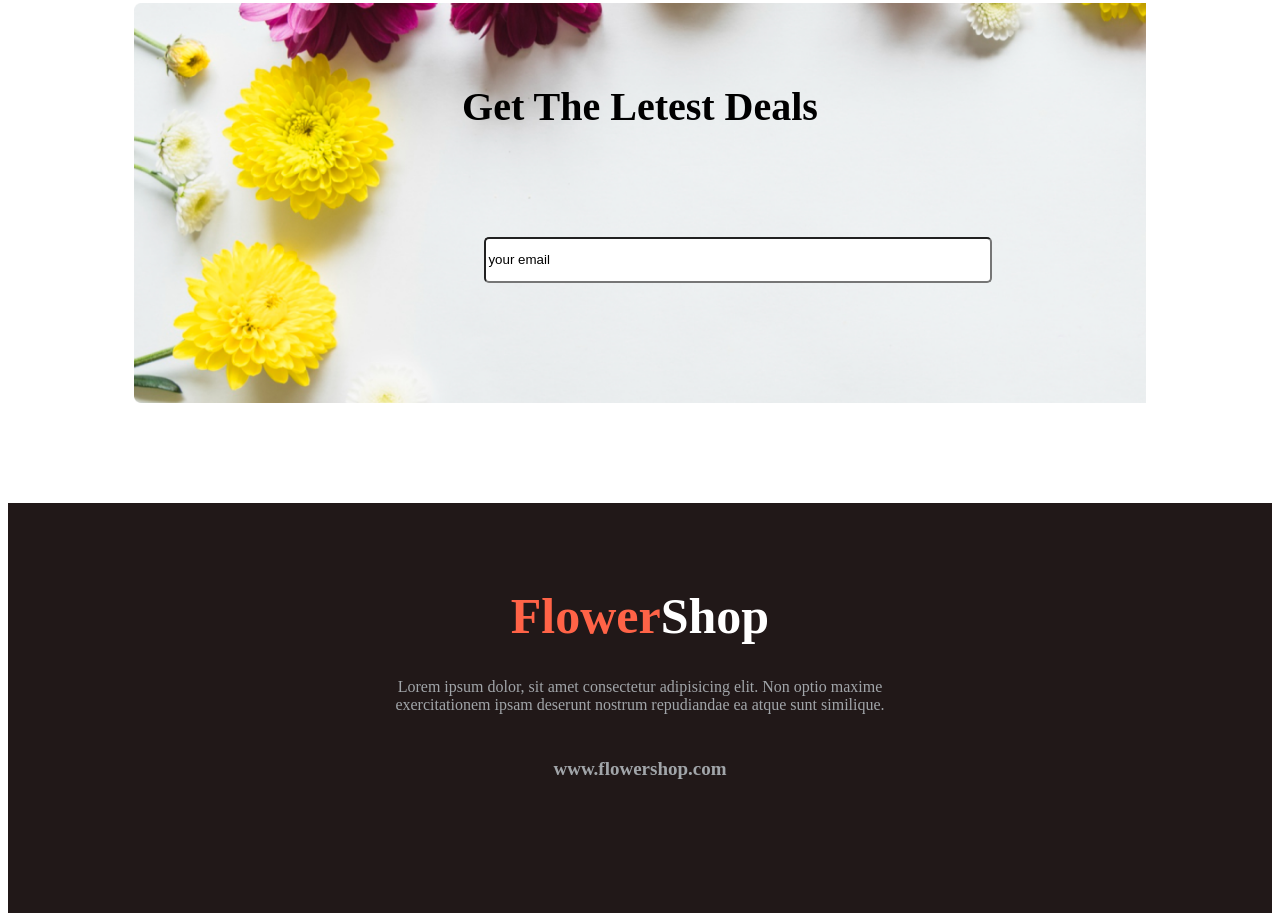
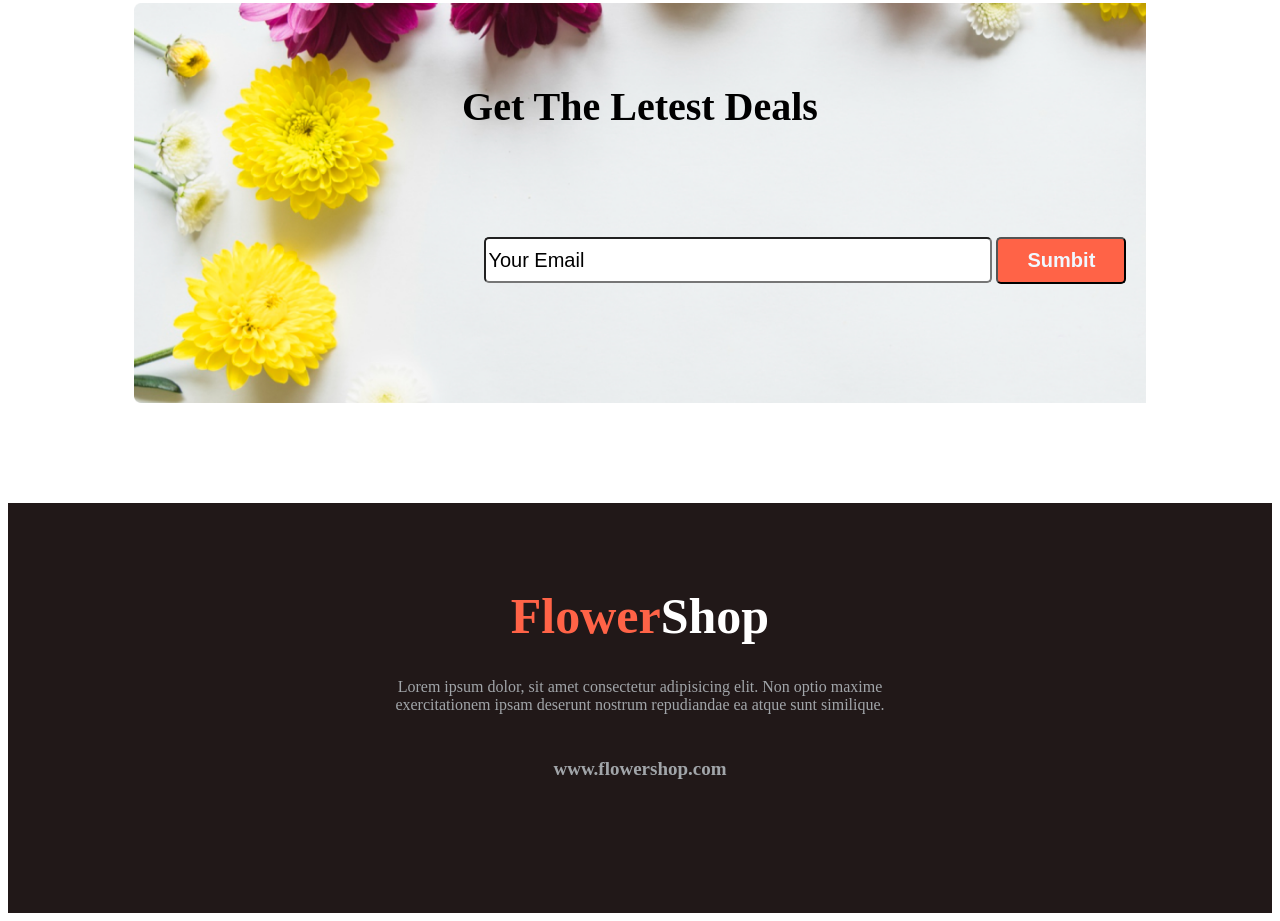
Before and after one commit to MdTanju/gada, a plain HTML site: page index.html in a window 1280 px wide. Shown: the part 2332-3253 px from the top of the page. Drawn offline with Linux system fonts and the light colour scheme.

Commit message:
first commit

```diff
--- a/index.html
+++ b/index.html
@@ -106,7 +106,7 @@
 
     <div class="etext">
         <h1>get the letest deals</h1>
-        <input class="input2"  name="" id="" value="your email">
+        <input class="input2"  name="" id="" value="your email"> <button>sumbit</button>
     </div>
 
 </div>
--- a/style/styles.css
+++ b/style/styles.css
@@ -192,6 +192,20 @@
     box-shadow: 2px  2px;
     border-radius: 5px;
     box-shadow: none;
+    font-size: 20px;
+    align-items: center;
+    text-transform: capitalize;
+}
+.etext button {
+    width: 130px;
+    height: 47px;
+    background-color: tomato;
+    padding: 10px;
+    font-size: 20px;
+    text-transform: capitalize;
+    border-radius: 5px;
+    color: aliceblue;
+    font-weight: bold;
 }
 
 /*------------------------*/
```
